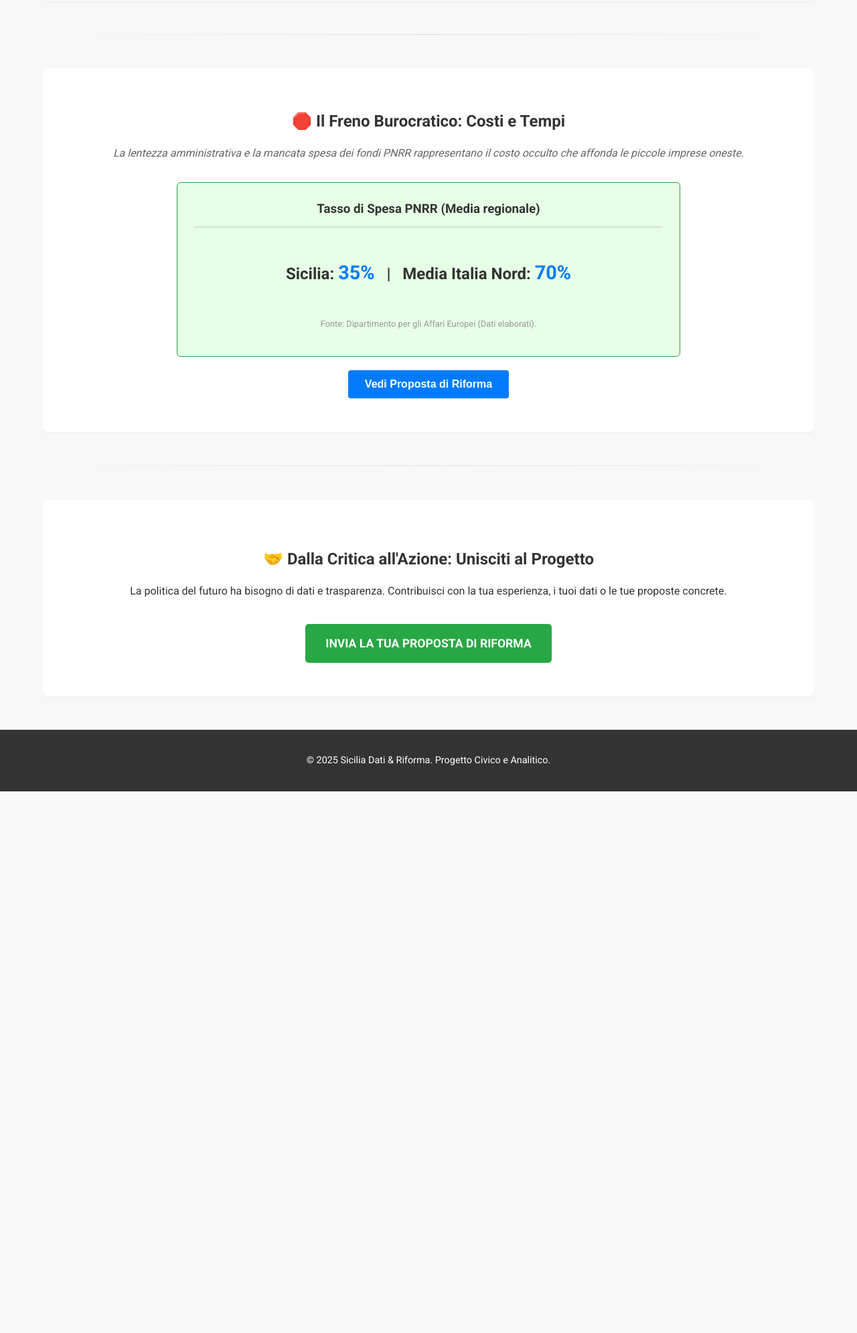
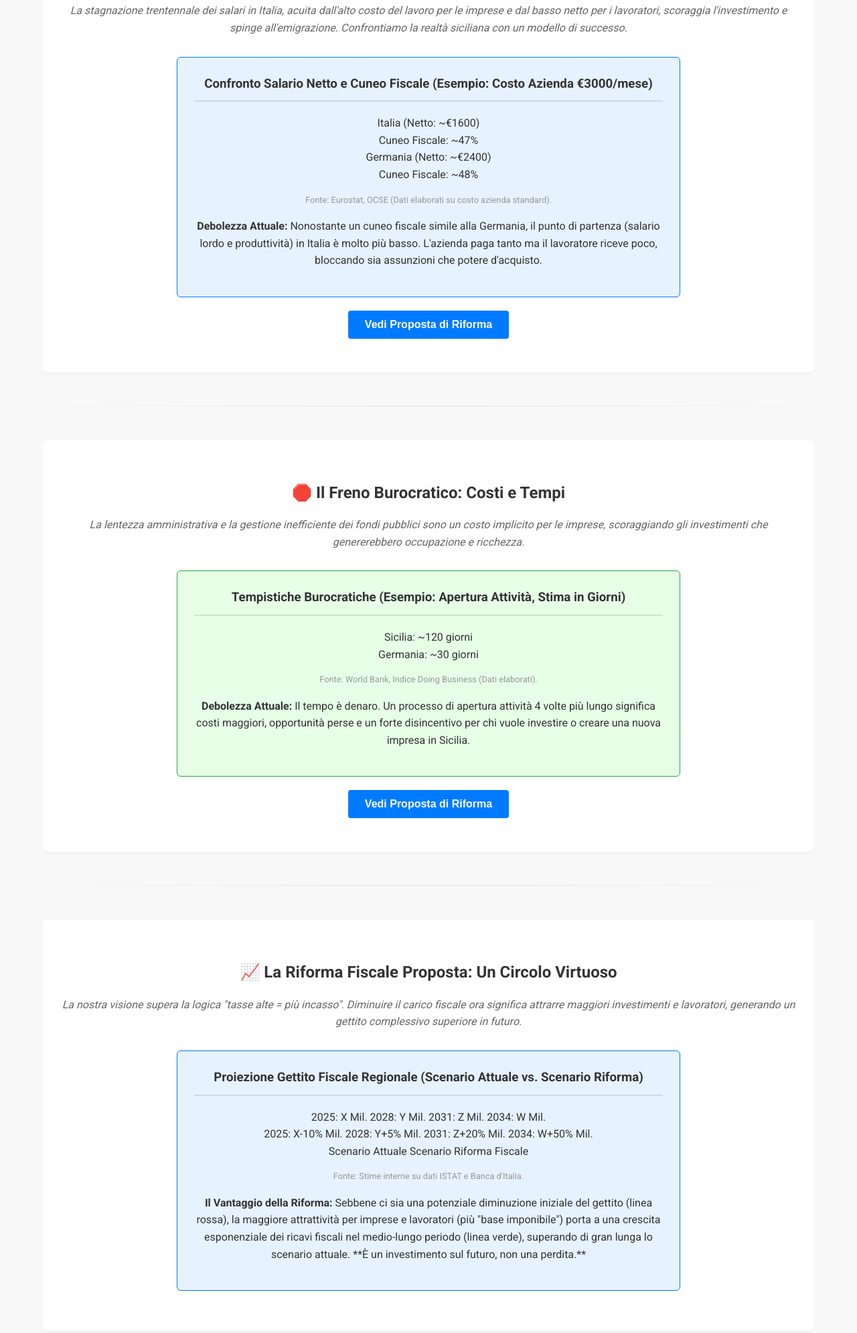
Before and after one commit to dragoncello357/Site, a plain HTML site: page Index.html in a window 1280 px wide. Shown: the part 752-2743 px from the top of the page at 67% size. Before the commit the page ends 1934 px from the top, so only its background shows below. Drawn offline with Linux system fonts and the light colour scheme.

Commit message:
Update Index.html

```diff
--- a/Index.html
+++ b/Index.html
@@ -6,6 +6,7 @@
     <title>Sicilia Dati & Riforma | Analisi e Proposte per il Futuro</title>
     <link rel="stylesheet" href="style.css">
     <link href="https://fonts.googleapis.com/css2?family=Roboto:wght@400;700&display=swap" rel="stylesheet">
+    <link href="https://fonts.googleapis.com/css2?family=Montserrat:wght@700&display=swap" rel="stylesheet">
 </head>
 <body>
 
@@ -13,28 +14,54 @@
         <div class="container">
             <h1>SICILIA DATI & RIFORMA</h1>
             <p>Misurare il Divario per Costruire il Futuro Europeo della Sicilia.</p>
+            <nav>
+                <ul>
+                    <li><a href="#home">Home</a></li>
+                    <li><a href="#salari">Il Barometro Salariale</a></li>
+                    <li><a href="#burocrazia">Il Freno Burocratico</a></li>
+                    <li><a href="#riforma-fiscale">La Riforma Fiscale</a></li>
+                    <li><a href="#azione">Unisciti al Progetto</a></li>
+                </ul>
+            </nav>
         </div>
     </header>
 
     <main class="container">
 
+        <section id="home" class="data-section">
+            <h2>Introduzione: Il Futuro della Sicilia è nei Dati</h2>
+            <p class="summary">La nostra missione è analizzare oggettivamente le criticità economiche e sociali della Sicilia, confrontandole con modelli virtuosi come la Germania, per proporre soluzioni concrete e misurabili. Crediamo che la trasparenza e l'efficienza siano la chiave per sbloccare il potenziale inespresso della nostra terra.</p>
+        </section>
+
         <section id="salari" class="data-section">
             <h2>📊 Il Barometro Salariale: Italia vs. Germania</h2>
-            <p class="summary">La stagnazione trentennale dei salari in Italia scoraggia il lavoro qualificato e l'investimento, rendendo l'emigrazione l'unica soluzione per i giovani.</p>
+            <p class="summary">La stagnazione trentennale dei salari in Italia, acuita dall'alto costo del lavoro per le imprese e dal basso netto per i lavoratori, scoraggia l'investimento e spinge all'emigrazione. Confrontiamo la realtà siciliana con un modello di successo.</p>
 
             <div class="data-box blue-accent">
-                <h3>Salario Netto Medio di Partenza (Settore Privato)</h3>
+                <h3>Confronto Salario Netto e Cuneo Fiscale (Esempio: Costo Azienda €3000/mese)</h3>
                 <div class="chart-container">
-                    <img src="grafico-salari.png" alt="Grafico confronto salari Italia Germania" class="data-chart">
+                    <div class="simulated-chart">
+                        <div class="chart-bar-group">
+                            <div class="chart-bar italia" style="height: 60%;"></div>
+                            <div class="chart-label">Italia (Netto: ~€1600)</div>
+                            <div class="chart-sub-label">Cuneo Fiscale: ~47%</div>
+                        </div>
+                        <div class="chart-bar-group">
+                            <div class="chart-bar germania" style="height: 90%;"></div>
+                            <div class="chart-label">Germania (Netto: ~€2400)</div>
+                            <div class="chart-sub-label">Cuneo Fiscale: ~48%</div>
+                        </div>
+                    </div>
                 </div>
-                <p class="data-source">Fonte: Eurostat, Banca d'Italia (Dati elaborati).</p>
+                <p class="data-source">Fonte: Eurostat, OCSE (Dati elaborati su costo azienda standard).</p>
+                <p class="explanation"><strong>Debolezza Attuale:</strong> Nonostante un cuneo fiscale simile alla Germania, il punto di partenza (salario lordo e produttività) in Italia è molto più basso. L'azienda paga tanto ma il lavoratore riceve poco, bloccando sia assunzioni che potere d'acquisto.</p>
             </div>
 
             <div class="action-box">
                 <button class="cta-button" onclick="mostraProposta('salari')">Vedi Proposta di Riforma</button>
             </div>
             <div id="proposta-salari" class="proposta">
-                <p><strong>Proposta:</strong> Taglio mirato del Cuneo Fiscale sulla prima fascia di reddito per aumentare il netto in busta paga del 10%, finanziato dalla riduzione degli enti regionali inutili.</p>
+                <p><strong>Proposta:</strong> **Taglio Selettivo del Cuneo Fiscale Regionale:** Riduzione dell'addizionale regionale IRPEF e IRAP per le prime fasce di reddito e per le nuove assunzioni stabili. Questo aumenta direttamente il netto in busta paga e rende più conveniente assumere, stimolando la domanda e l'offerta di lavoro qualificato.</p>
             </div>
         </section>
 
@@ -42,21 +69,64 @@
 
         <section id="burocrazia" class="data-section">
             <h2>🛑 Il Freno Burocratico: Costi e Tempi</h2>
-            <p class="summary">La lentezza amministrativa e la mancata spesa dei fondi PNRR rappresentano il costo occulto che affonda le piccole imprese oneste.</p>
+            <p class="summary">La lentezza amministrativa e la gestione inefficiente dei fondi pubblici sono un costo implicito per le imprese, scoraggiando gli investimenti che genererebbero occupazione e ricchezza.</p>
 
             <div class="data-box green-accent">
-                <h3>Tasso di Spesa PNRR (Media regionale)</h3>
+                <h3>Tempistiche Burocratiche (Esempio: Apertura Attività, Stima in Giorni)</h3>
                 <div class="chart-container">
-                    <p class="simulated-data">Sicilia: <span>35%</span> &nbsp;&nbsp;|&nbsp;&nbsp; Media Italia Nord: <span>70%</span></p>
+                    <div class="simulated-chart horizontal">
+                        <div class="chart-bar-group">
+                            <div class="chart-bar italia-time" style="width: 70%;"></div>
+                            <div class="chart-label">Sicilia: ~120 giorni</div>
+                        </div>
+                        <div class="chart-bar-group">
+                            <div class="chart-bar germania-time" style="width: 30%;"></div>
+                            <div class="chart-label">Germania: ~30 giorni</div>
+                        </div>
+                    </div>
                 </div>
-                <p class="data-source">Fonte: Dipartimento per gli Affari Europei (Dati elaborati).</p>
+                <p class="data-source">Fonte: World Bank, Indice Doing Business (Dati elaborati).</p>
+                <p class="explanation"><strong>Debolezza Attuale:</strong> Il tempo è denaro. Un processo di apertura attività 4 volte più lungo significa costi maggiori, opportunità perse e un forte disincentivo per chi vuole investire o creare una nuova impresa in Sicilia.</p>
             </div>
 
             <div class="action-box">
                 <button class="cta-button" onclick="mostraProposta('burocrazia')">Vedi Proposta di Riforma</button>
             </div>
             <div id="proposta-burocrazia" class="proposta">
-                <p><strong>Proposta:</strong> Istituzione di una "Zona a Burocrazia Zero" (ZBZ) digitale per le PMI che investono in tecnologia e assumono a tempo indeterminato, con processi di autorizzazione in 30 giorni.</p>
+                <p><strong>Proposta:</strong> **Sportello Unico Digitale per l'Impresa (SUDI):** Implementazione di una piattaforma digitale unica regionale per tutti i permessi e le autorizzazioni, con tempi massimi garantiti e sanzioni per i ritardi. Questo taglia i costi, elimina la discrezionalità e attira investimenti.</p>
+            </div>
+        </section>
+
+        <hr>
+
+        <section id="riforma-fiscale" class="data-section">
+            <h2>📈 La Riforma Fiscale Proposta: Un Circolo Virtuoso</h2>
+            <p class="summary">La nostra visione supera la logica "tasse alte = più incasso". Diminuire il carico fiscale ora significa attrarre maggiori investimenti e lavoratori, generando un gettito complessivo superiore in futuro.</p>
+
+            <div class="data-box blue-accent">
+                <h3>Proiezione Gettito Fiscale Regionale (Scenario Attuale vs. Scenario Riforma)</h3>
+                <div class="chart-container">
+                    <div class="simulated-line-chart">
+                        <div class="line-data current-scenario">
+                            <span style="left: 0;">2025: X Mil.</span>
+                            <span style="left: 33%;">2028: Y Mil.</span>
+                            <span style="left: 66%;">2031: Z Mil.</span>
+                            <span style="left: 99%;">2034: W Mil.</span>
+                        </div>
+                        <div class="line-data reform-scenario">
+                            <span style="left: 0;">2025: X-10% Mil.</span>
+                            <span style="left: 33%;">2028: Y+5% Mil.</span>
+                            <span style="left: 66%;">2031: Z+20% Mil.</span>
+                            <span style="left: 99%;">2034: W+50% Mil.</span>
+                        </div>
+                        <div class="chart-legend">
+                            <span class="legend-current">Scenario Attuale</span>
+                            <span class="legend-reform">Scenario Riforma Fiscale</span>
+                        </div>
+                    </div>
+                </div>
+                <p class="data-source">Fonte: Stime interne su dati ISTAT e Banca d'Italia.</p>
+                <p class="explanation"><strong>Il Vantaggio della Riforma:</strong> Sebbene ci sia una potenziale diminuzione iniziale del gettito (linea rossa), la maggiore attrattività per imprese e lavoratori (più "base imponibile") porta a una crescita esponenziale dei ricavi fiscali nel medio-lungo periodo (linea verde), superando di gran lunga lo scenario attuale. **È un investimento sul futuro, non una perdita.**</p>
             </div>
         </section>
 
@@ -64,8 +134,8 @@
 
         <section id="azione" class="data-section action-final">
             <h2>🤝 Dalla Critica all'Azione: Unisciti al Progetto</h2>
-            <p>La politica del futuro ha bisogno di dati e trasparenza. Contribuisci con la tua esperienza, i tuoi dati o le tue proposte concrete.</p>
-            <a href="#" class="cta-link">INVIA LA TUA PROPOSTA DI RIFORMA</a>
+            <p>La politica del futuro ha bisogno di dati e trasparenza. Contribuisci con la tua esperienza, i tuoi dati o le tue proposte concrete. Insieme possiamo costruire la Sicilia che meritiamo.</p>
+            <a href="mailto:tuaemail@esempio.com?subject=La Mia Proposta per la Sicilia" class="cta-link">INVIA LA TUA PROPOSTA DI RIFORMA</a>
         </section>
 
     </main>
```
